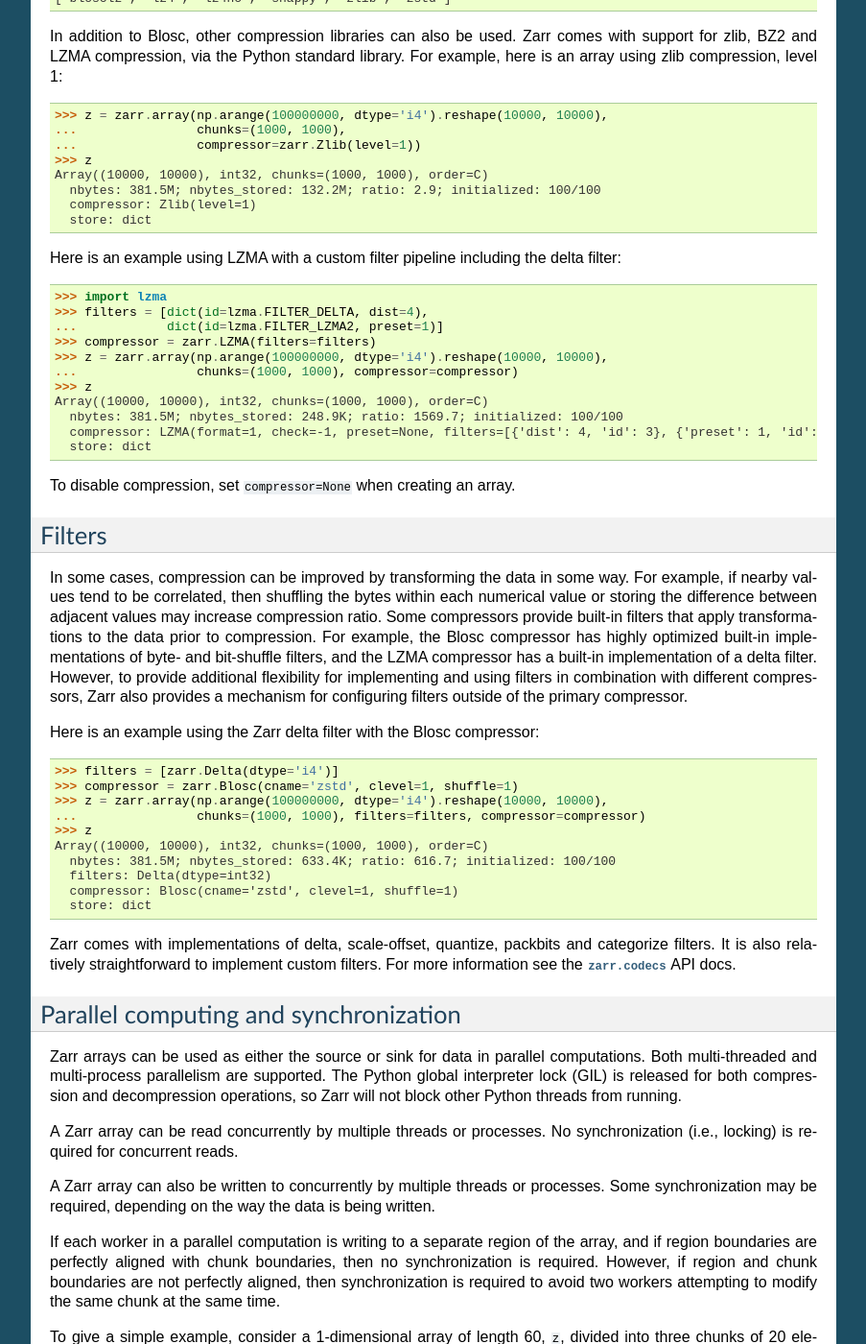
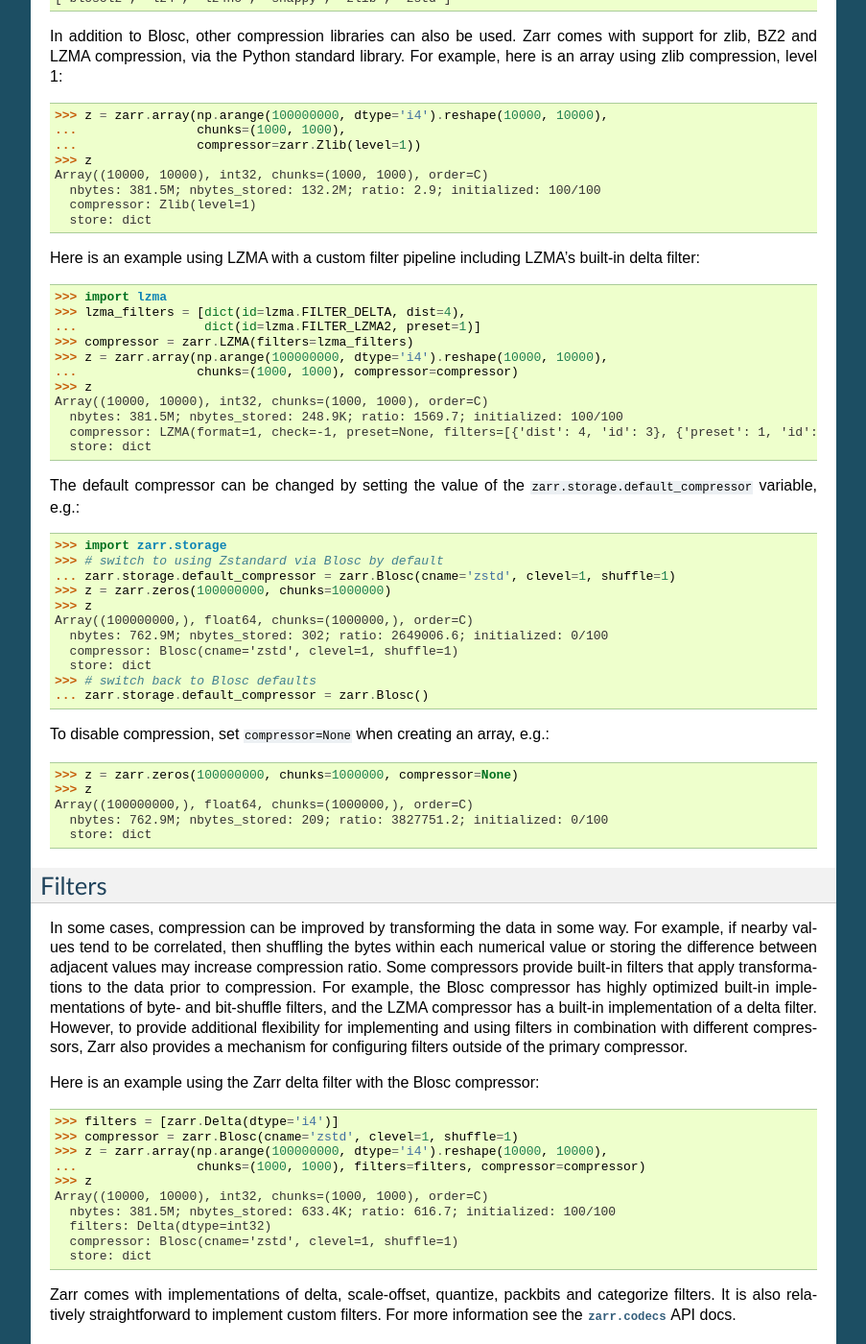
Before and after one commit to enthusiastdev121/zarr-python, a Sphinx documentation site: the page built from docs/tutorial.rst, in a window 1280 px wide and 1400 px high, scrolled down 3154 px. Shown: the whole window at 96% size, without its empty margins (198-1101 px from the left). Built offline with Sphinx 7.4.7, drawn with Linux system fonts in a browser that asks for light colours; the version number could not be read and is left out.

Commit message:
document default compressor

```diff
--- a/docs/tutorial.rst
+++ b/docs/tutorial.rst
@@ -220,12 +220,12 @@ compression, level 1::
       store: dict
 
 Here is an example using LZMA with a custom filter pipeline including
-the delta filter::
+LZMA's built-in delta filter::
 
     >>> import lzma
-    >>> filters = [dict(id=lzma.FILTER_DELTA, dist=4),
-    ...            dict(id=lzma.FILTER_LZMA2, preset=1)]
-    >>> compressor = zarr.LZMA(filters=filters)
+    >>> lzma_filters = [dict(id=lzma.FILTER_DELTA, dist=4),
+    ...                 dict(id=lzma.FILTER_LZMA2, preset=1)]
+    >>> compressor = zarr.LZMA(filters=lzma_filters)
     >>> z = zarr.array(np.arange(100000000, dtype='i4').reshape(10000, 10000),
     ...                chunks=(1000, 1000), compressor=compressor)
     >>> z
@@ -234,7 +234,28 @@ the delta filter::
       compressor: LZMA(format=1, check=-1, preset=None, filters=[{'dist': 4, 'id': 3}, {'preset': 1, 'id': 33}])
       store: dict
 
-To disable compression, set ``compressor=None`` when creating an array.
+The default compressor can be changed by setting the value of the
+``zarr.storage.default_compressor`` variable, e.g.::
+
+    >>> import zarr.storage
+    >>> # switch to using Zstandard via Blosc by default
+    ... zarr.storage.default_compressor = zarr.Blosc(cname='zstd', clevel=1, shuffle=1)
+    >>> z = zarr.zeros(100000000, chunks=1000000)
+    >>> z
+    Array((100000000,), float64, chunks=(1000000,), order=C)
+      nbytes: 762.9M; nbytes_stored: 302; ratio: 2649006.6; initialized: 0/100
+      compressor: Blosc(cname='zstd', clevel=1, shuffle=1)
+      store: dict
+    >>> # switch back to Blosc defaults
+    ... zarr.storage.default_compressor = zarr.Blosc()
+
+To disable compression, set ``compressor=None`` when creating an array, e.g.::
+
+    >>> z = zarr.zeros(100000000, chunks=1000000, compressor=None)
+    >>> z
+    Array((100000000,), float64, chunks=(1000000,), order=C)
+      nbytes: 762.9M; nbytes_stored: 209; ratio: 3827751.2; initialized: 0/100
+      store: dict
 
 .. _tutorial_filters:
 
```
Also changed, not shown: 2 other files.
